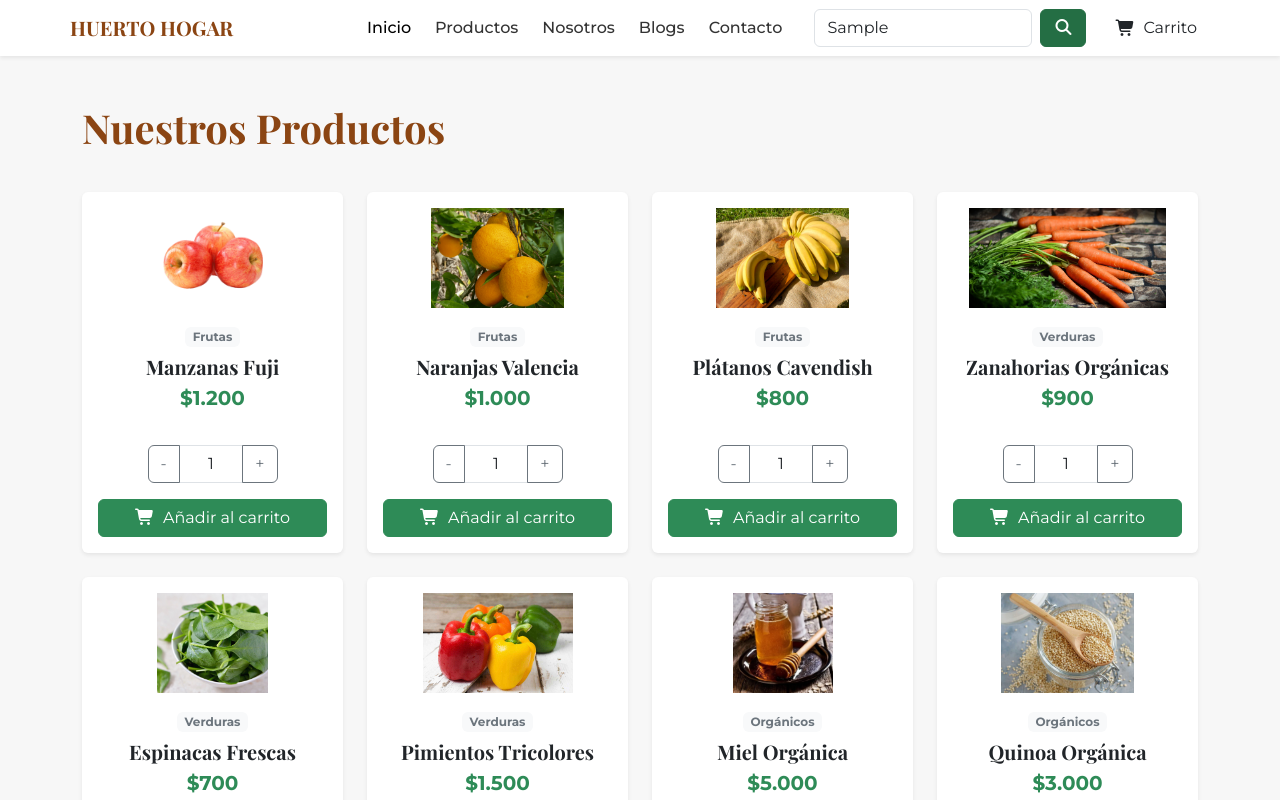
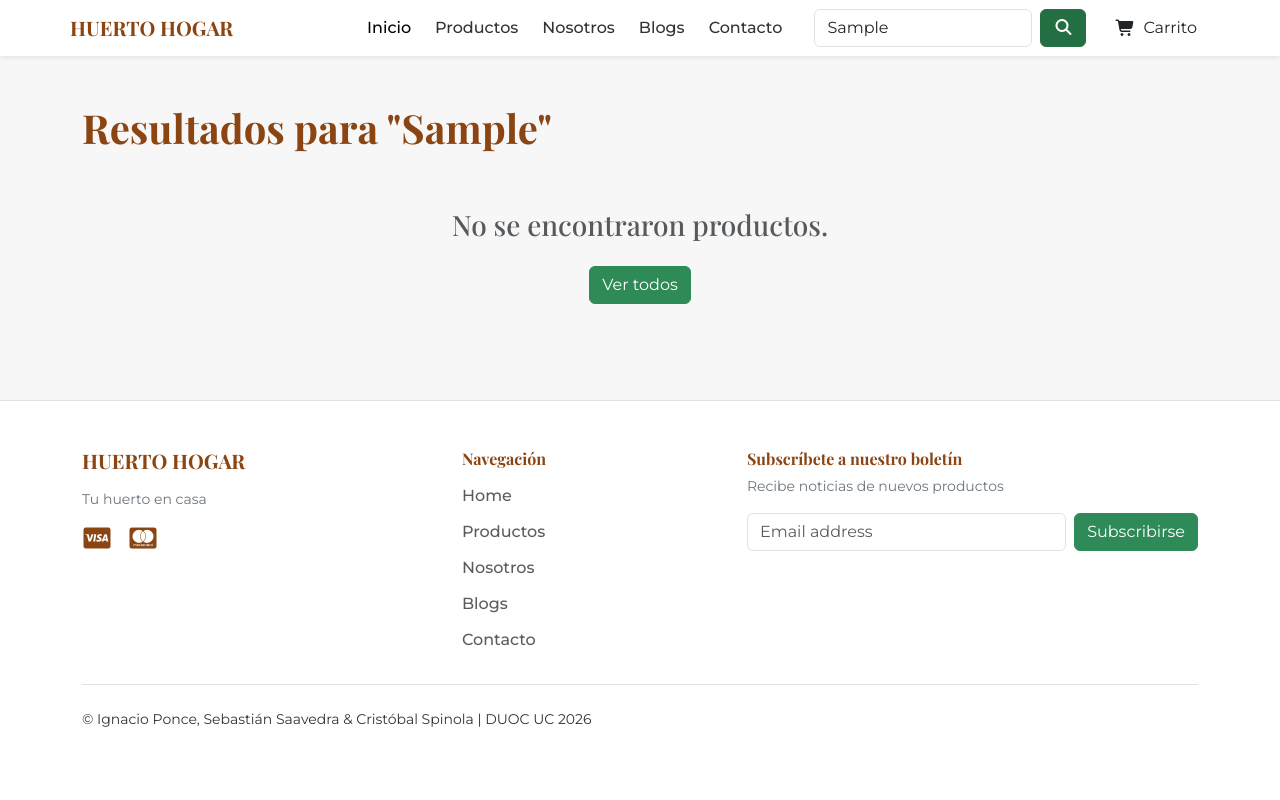
Before and after one commit to sebaduocccc/proyecto-huerto-hogar, a React (Vite) app: page /productos in a window 1280 px wide. Both pictures are taken after typing "Sample" into the empty fields and a click on the button "Buscar". Shown: the top 800 px of the page. Built offline with nearby package versions, Linux system fonts and the light colour scheme; a web font is replaced by a local one.

Commit message:
add: implement search in Productos component

```diff
--- a/src/pages/Productos.tsx
+++ b/src/pages/Productos.tsx
@@ -3,10 +3,21 @@ import ProductoCard from "../components/ProductoCard";
 import { getProductos } from "../data/catalogo";
 import type { Producto } from "../data/catalogo";
 import { useCarrito } from "../context/CarritoContext";
+import { Link, useSearchParams } from "react-router-dom";
+
+const normalize = (s: string) =>
+    s.normalize("NFD").replace(/[\u0300-\u036f]/g, "").toLowerCase();
 
 export default function Productos() {
     const[productos] = useState(() => getProductos());
     const { addItem } = useCarrito();
+    const [searchParams] = useSearchParams();
+
+    const q = searchParams.get("q")?.trim() ?? "";
+
+    const filtered = q
+        ? productos.filter((p) => normalize(p.name).includes(normalize(q)))
+        : productos;
 
     const handleAdd = (producto: Producto, cantidad: number) => {
         addItem(producto, cantidad);
@@ -17,14 +28,23 @@ export default function Productos() {
     return(
         <>
             <h1 className="fw-bold">
-                Nuestros Productos
+                {q ? `Resultados para "${q}"`: "Nuestros Productos" }
             </h1>
 
+            {filtered.length === 0 ? (
+                <div className="text-center py-5">
+                    <h3 className="text-muted">No se encontraron productos.</h3>
+                    <Link to="/productos" className="btn btn-primary mt-3">
+                        Ver todos
+                    </Link>
+                </div>
+            ) : (
             <div className="row row-cols-1 row-cols-sm-2 row-cols-md-3 row-cols-lg-4 g-4 justify-content-center mt-3">
-                {productos.map((p) => (
+                {filtered.map((p) => (
                     <ProductoCard key={p.sku} producto={p} onAdd={handleAdd} />
                 ))}
             </div>
+            )}
         </>
     )
 }
```
